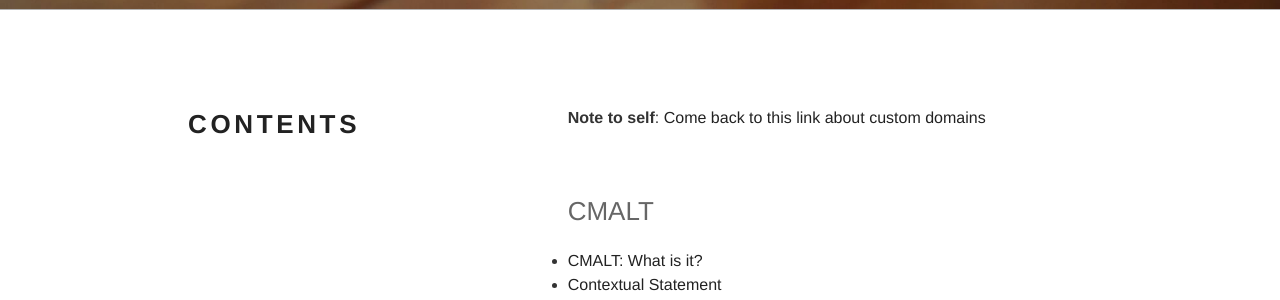
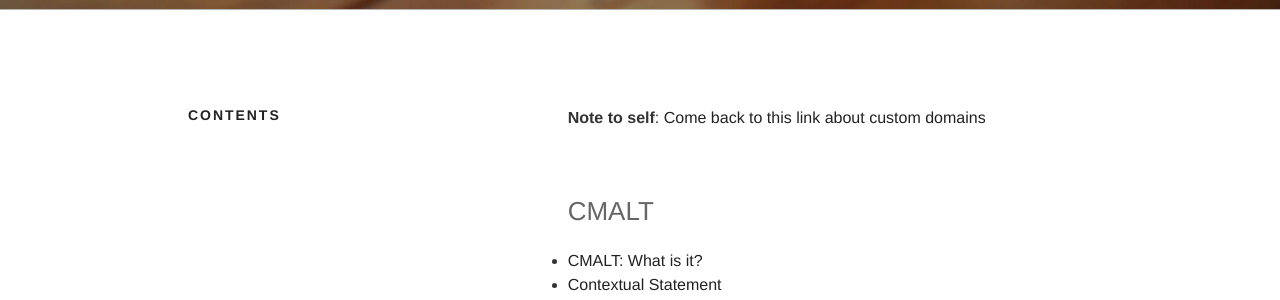
Before and after one commit to uclsenit/uclsenit.github.io, a Jekyll site: the page built from index.md, in a window 1280 px wide. Shown: the part 890-1190 px from the top of the page. Built offline with Jekyll 4.4.1, drawn with Linux system fonts in a browser that asks for light colours; nearby versions of some CDN libraries; some web fonts are replaced; our own code applies the rules of GitHub Pages for plain Markdown files; a script that is not in the unit is left out.

Commit message:
Update /assets/css/style.scss
Changed .post-title selector to be more specific section .content .wrap .post-header .post-title, as a test

```diff
--- a/assets/css/style.scss
+++ b/assets/css/style.scss
@@ -717,7 +717,7 @@ section .content .wrap {
     width: 36%;
 }
 
-.post-title {
+section .content .wrap .post-header .post-title {
     color: #222;
     font-size: 0.875rem;
     font-weight: 800;
```
